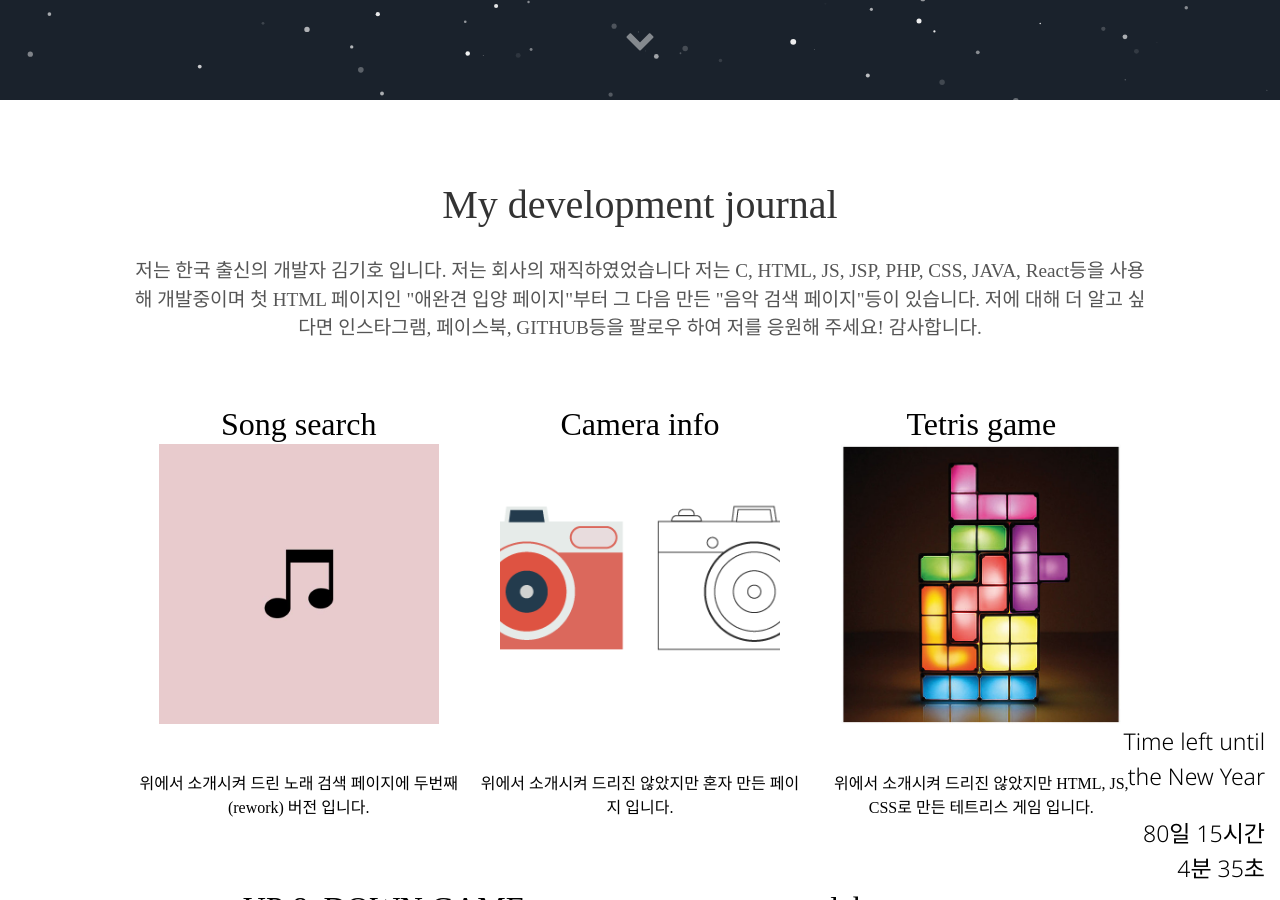
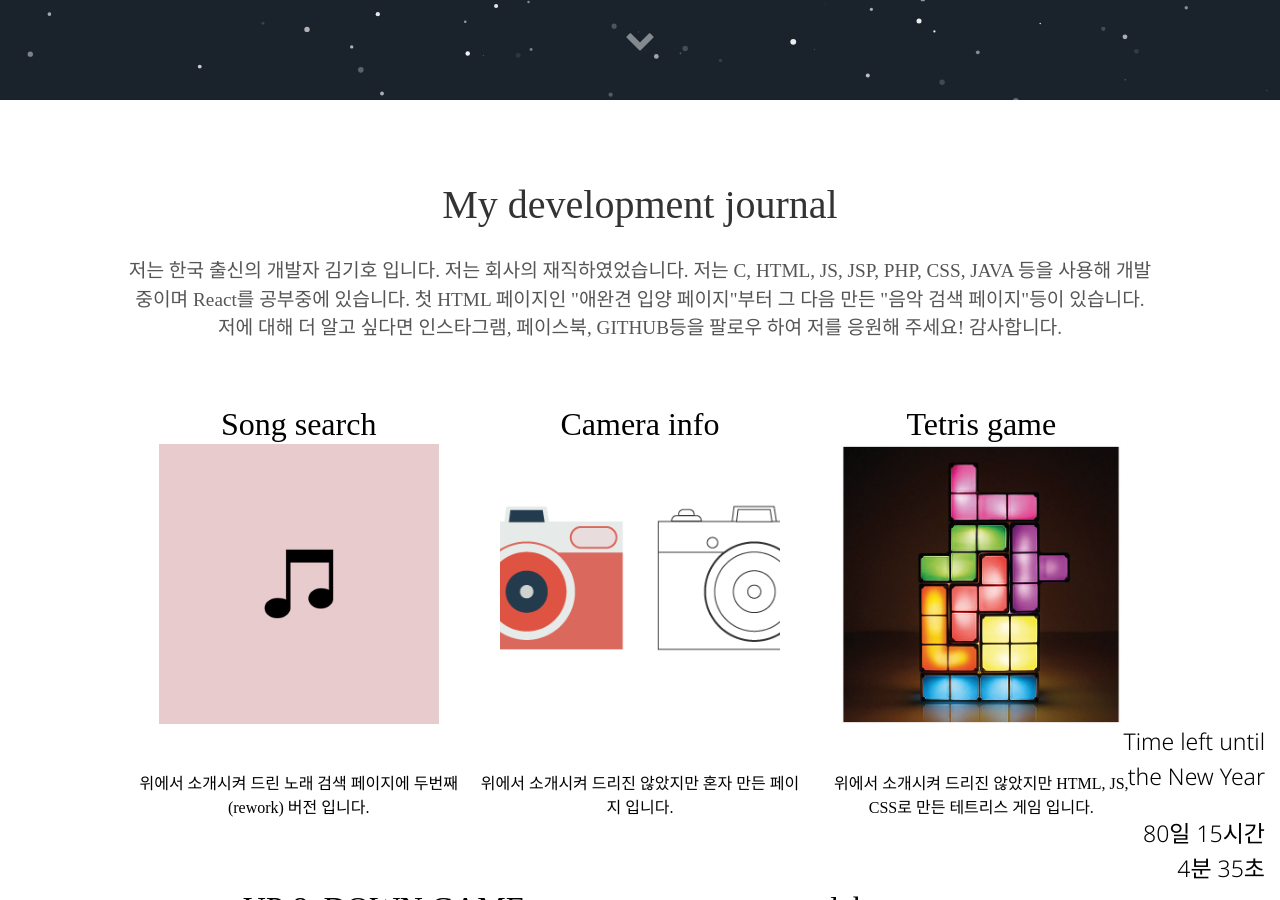
Before and after one commit to kimklho/kimklho.github.io, a Jekyll site: the page built from index.html, in a window 1280 px wide and 900 px high, scrolled down 800 px. Built offline with Jekyll 4.4.1, drawn with Linux system fonts in a browser that asks for light colours; some web fonts are replaced.

Commit message:
Update about.html

```diff
--- a/_includes/about.html
+++ b/_includes/about.html
@@ -102,7 +102,7 @@
 
 <div class="user-details">
   <h1>My development journal</h1>
-  <p>저는 한국 출신의 개발자 김기호 입니다. 저는 회사의 재직하였었습니다 저는 C, HTML, JS, JSP, PHP, CSS, JAVA, React등을 사용해 개발중이며 첫 HTML 페이지인 "애완견 입양 페이지"부터 그 다음 만든 "음악 검색 페이지"등이 있습니다. 저에 대해 더 알고 싶다면 인스타그램, 페이스북, GITHUB등을 팔로우 하여 저를 응원해 주세요! 감사합니다.</p>
+  <p>저는 한국 출신의 개발자 김기호 입니다. 저는 회사의 재직하였었습니다. 저는 C, HTML, JS, JSP, PHP, CSS, JAVA 등을 사용해 개발중이며 React를 공부중에 있습니다. 첫 HTML 페이지인 "애완견 입양 페이지"부터 그 다음 만든 "음악 검색 페이지"등이 있습니다. 저에 대해 더 알고 싶다면 인스타그램, 페이스북, GITHUB등을 팔로우 하여 저를 응원해 주세요! 감사합니다.</p>
 </div>
 <div class="user">
     <div class="tech">
```
